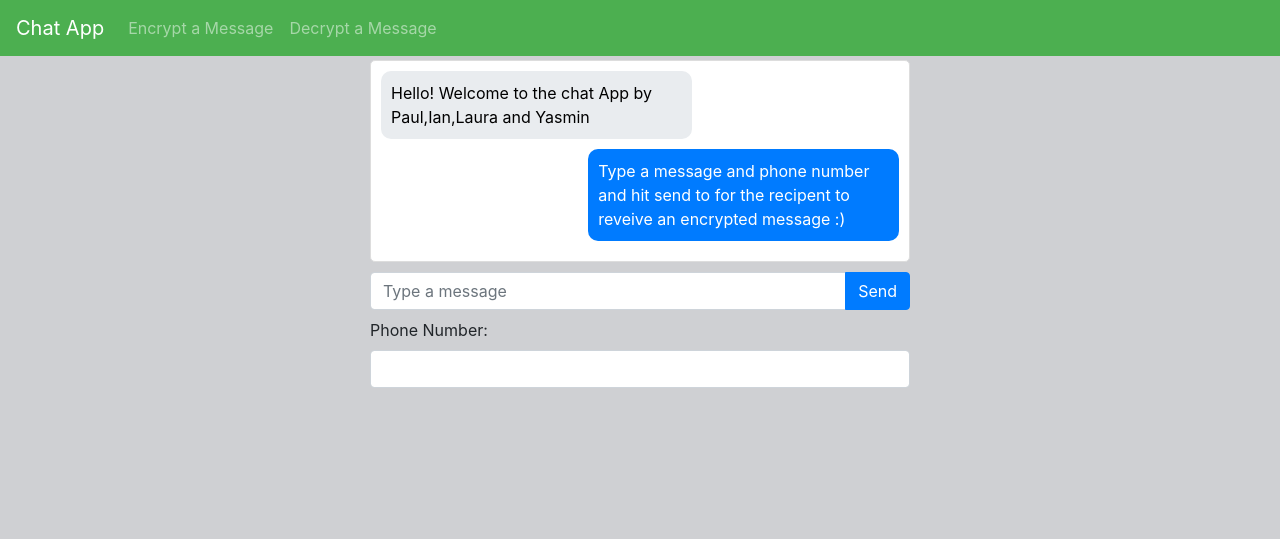
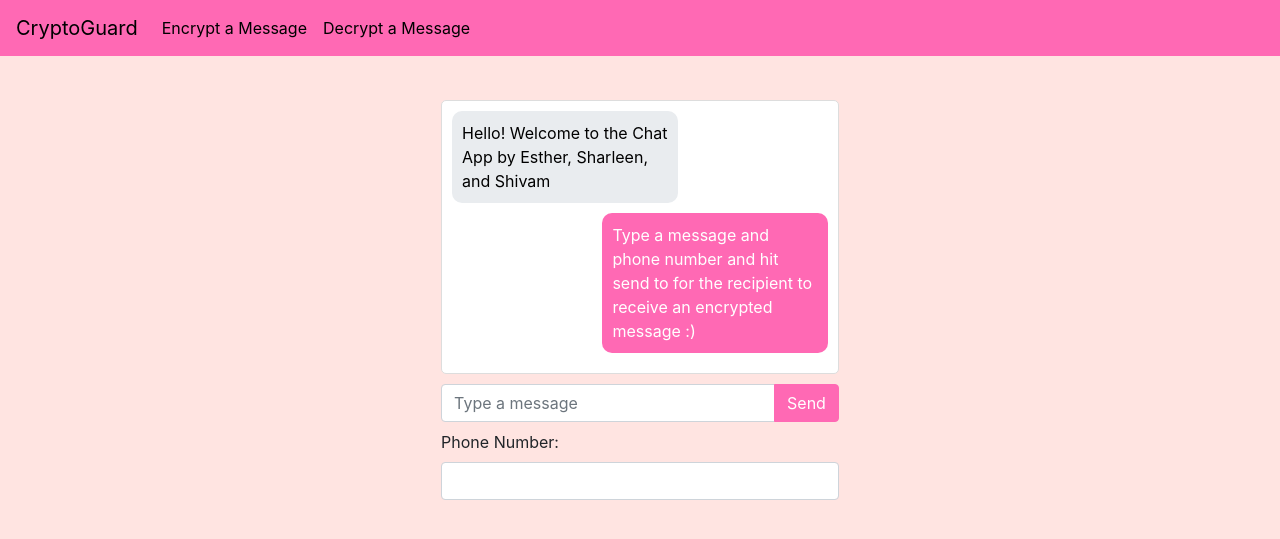
Before and after one commit to wanguiKuria/encrypted-message, a Flask app: page /encrypt in a window 1280 px wide. Shown: the top 539 px of the page. Run offline with Flask 2, Linux system fonts and the light colour scheme; some libraries are stand-ins or nearby versions.

Commit message:
cryptoguard

```diff
--- a/templates/encrypt.html
+++ b/templates/encrypt.html
@@ -8,16 +8,19 @@
     <link href="https://stackpath.bootstrapcdn.com/bootstrap/4.5.2/css/bootstrap.min.css" rel="stylesheet">
     <style>
         body {
-            background-color: #cfd0d3;
+            background-color: #ffe4e1;
             height: 100%;
             margin: 0;
             display: flex;
             flex-direction: column;
+            align-items: center;
         }
         .chat-container {
-            flex: 1;
             display: flex;
             flex-direction: column;
+            align-items: center;
+            max-width: 80%;
+            margin-top: 100px; /* Add margin to push content below the navbar */
         }
         .messages {
             flex: 1;
@@ -26,7 +29,9 @@
             border: 1px solid #ddd;
             border-radius: 5px;
             margin-bottom: 10px;
-            background-color: #ffffff; /* White background for messages */
+            background-color: #ffffff;
+            width: 100%;
+            max-height: 400px;
         }
         .message {
             margin-bottom: 10px;
@@ -35,7 +40,7 @@
             max-width: 60%;
         }
         .message.sent {
-            background-color: #007bff;
+            background-color: #ff69b4;
             color: white;
             margin-left: auto;
         }
@@ -44,32 +49,31 @@
             color: black;
         }
         .input-group {
-            margin-top: auto;
+            width: 100%;
         }
         .navbar {
-            background-color: #4caf50;
+            background-color: #ff69b4 !important;
+        }
+        .navbar .navbar-brand,
+        .navbar .nav-link {
+            color: black !important;
+        }
+        .navbar .nav-link:hover {
+            color: #6c757d !important;
         }
         .btn-primary {
-            background-color: #007bff;
-            border-color: #007bff;
+            background-color: #ff69b4;
+            border-color: #ff69b4;
         }
         .btn-primary:hover {
-            background-color: #0056b3;
-            border-color: #0056b3;
-        }
-        .btn-secondary {
-            background-color: #6c757d;
-            border-color: #6c757d;
-        }
-        .btn-secondary:hover {
-            background-color: #5a6268;
-            border-color: #545b62;
+            background-color: #ff1493;
+            border-color: #ff1493;
         }
     </style>
 </head>
 <body>
     <nav class="navbar navbar-expand-lg navbar-dark fixed-top">
-        <a class="navbar-brand" href="{{ url_for('index') }}">Chat App</a>
+        <a class="navbar-brand" href="{{ url_for('index') }}">CryptoGuard</a>
         <button class="navbar-toggler" type="button" data-toggle="collapse" data-target="#navbarNav" aria-controls="navbarNav" aria-expanded="false" aria-label="Toggle navigation">
             <span class="navbar-toggler-icon"></span>
         </button>
@@ -85,15 +89,15 @@
         </div>
     </nav>
 
-    <div class="container chat-container" style="padding-top: 60px;">
+    <div class="container chat-container">
         <div class="row justify-content-center">
             <div class="col-md-6">
                 <div class="messages" id="chatMessages">
                     <div class="message received">
-                        Hello! Welcome to the chat App by Paul,Ian,Laura and Yasmin
+                        Hello! Welcome to the Chat App by Esther, Sharleen, and Shivam
                     </div>
                     <div class="message sent">
-                        Type a message and phone number and hit send to for the recipent to reveive an encrypted message :)
+                        Type a message and phone number and hit send to for the recipient to receive an encrypted message :)
                     </div>
                 </div>
                 <form method="POST" autocomplete="off" novalidate>
```
Also changed, not shown: templates/decrypt.html (+20 -7 lines), templates/index.html (+23 -17 lines), app.py (line endings or trailing spaces), render.yaml (line endings or trailing spaces), requirements.txt (line endings or trailing spaces), vercel.json, 2 other files.
